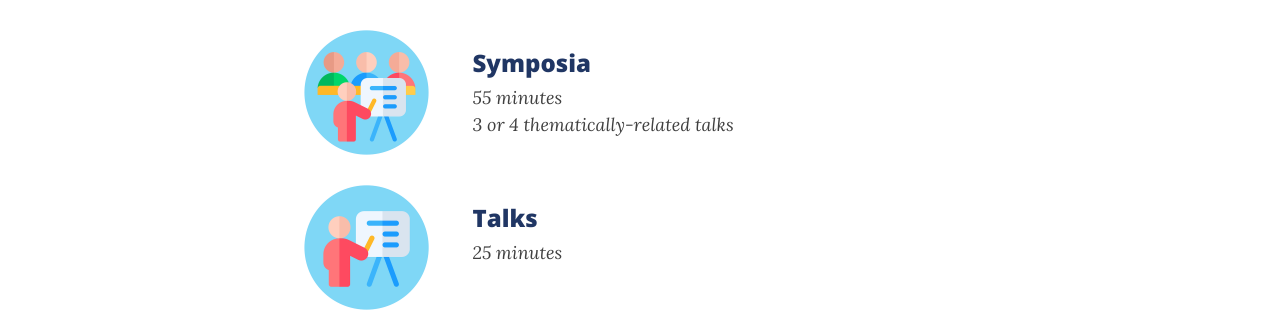
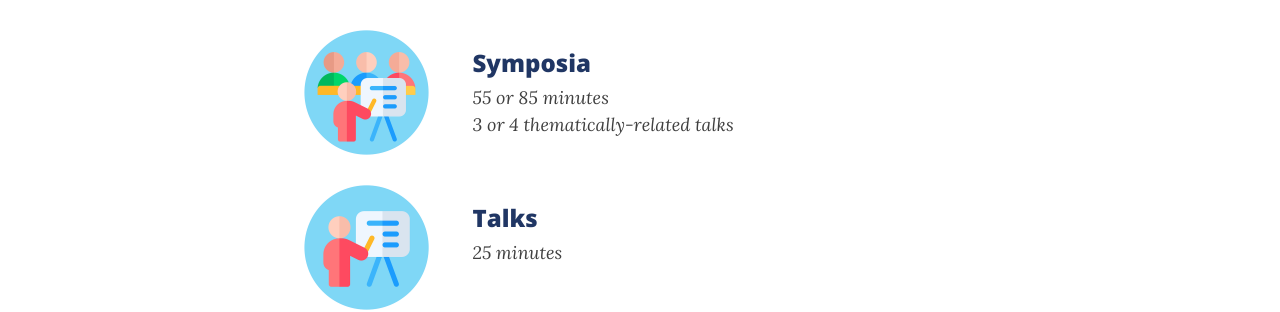
Before and after one commit to bigteamscienceconference/bigteamscienceconference.github.io, a Jekyll site: the page built from submissions.md, in a window 1280 px wide and 900 px high, scrolled down 1109 px. Shown: the part 174-486 px from the top of the window. Built offline with Jekyll 4.4.1, drawn with Linux system fonts in a browser that asks for light colours; comment, search, counter and statistics services are not loaded.

Commit message:
update symposium time

```diff
--- a/submissions.md
+++ b/submissions.md
@@ -71,7 +71,7 @@ The conference will feature Symposia, Panel sessions, Hackathons, Talks, Lightni
       </div>
       <div class="col-sm-9" align="left">
         <h3>Symposia</h3>
-        <i>55 minutes</i><br>
+        <i>55 or 85 minutes</i><br>
         <i>3 or 4 thematically-related talks</i> <br>
       </div>
     </div>
```
